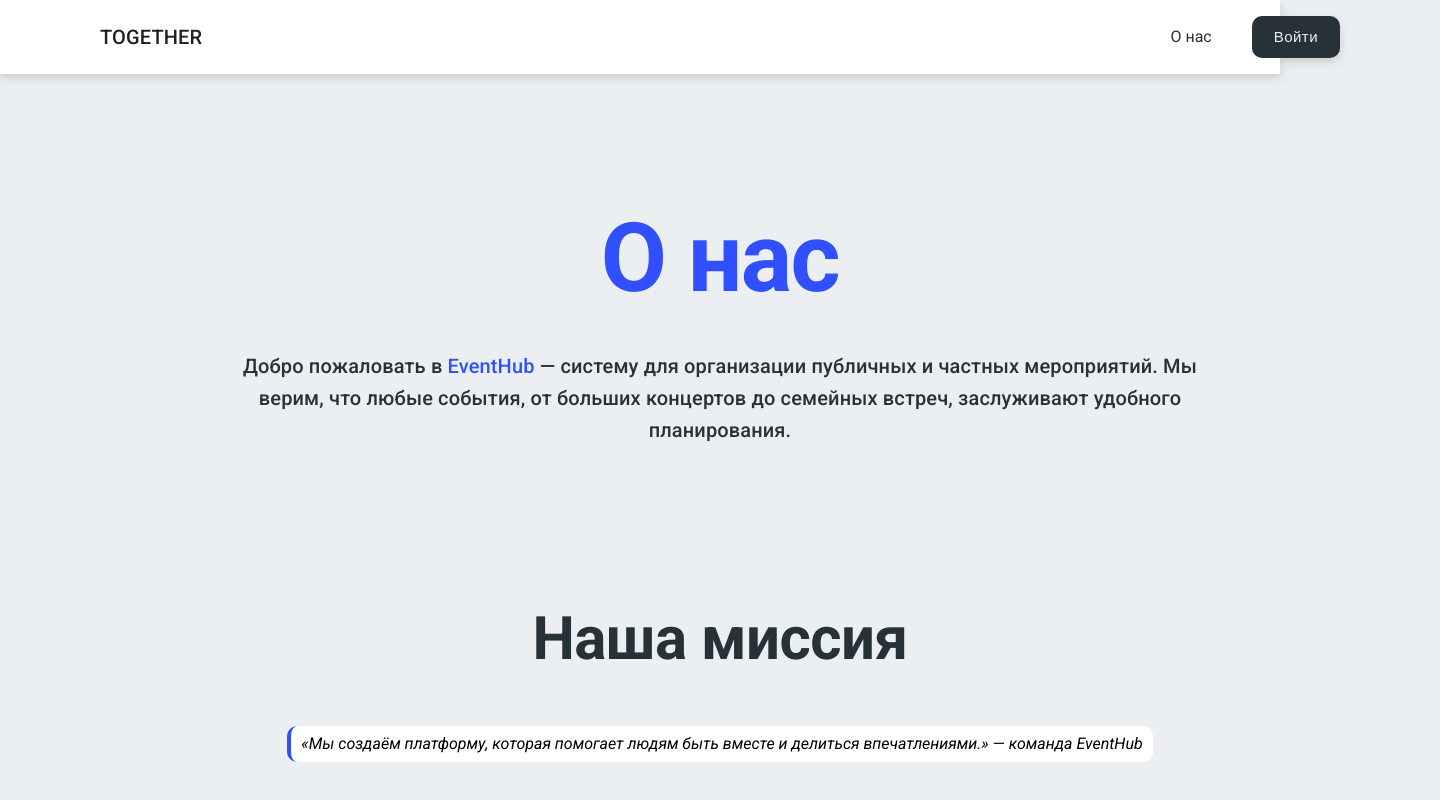
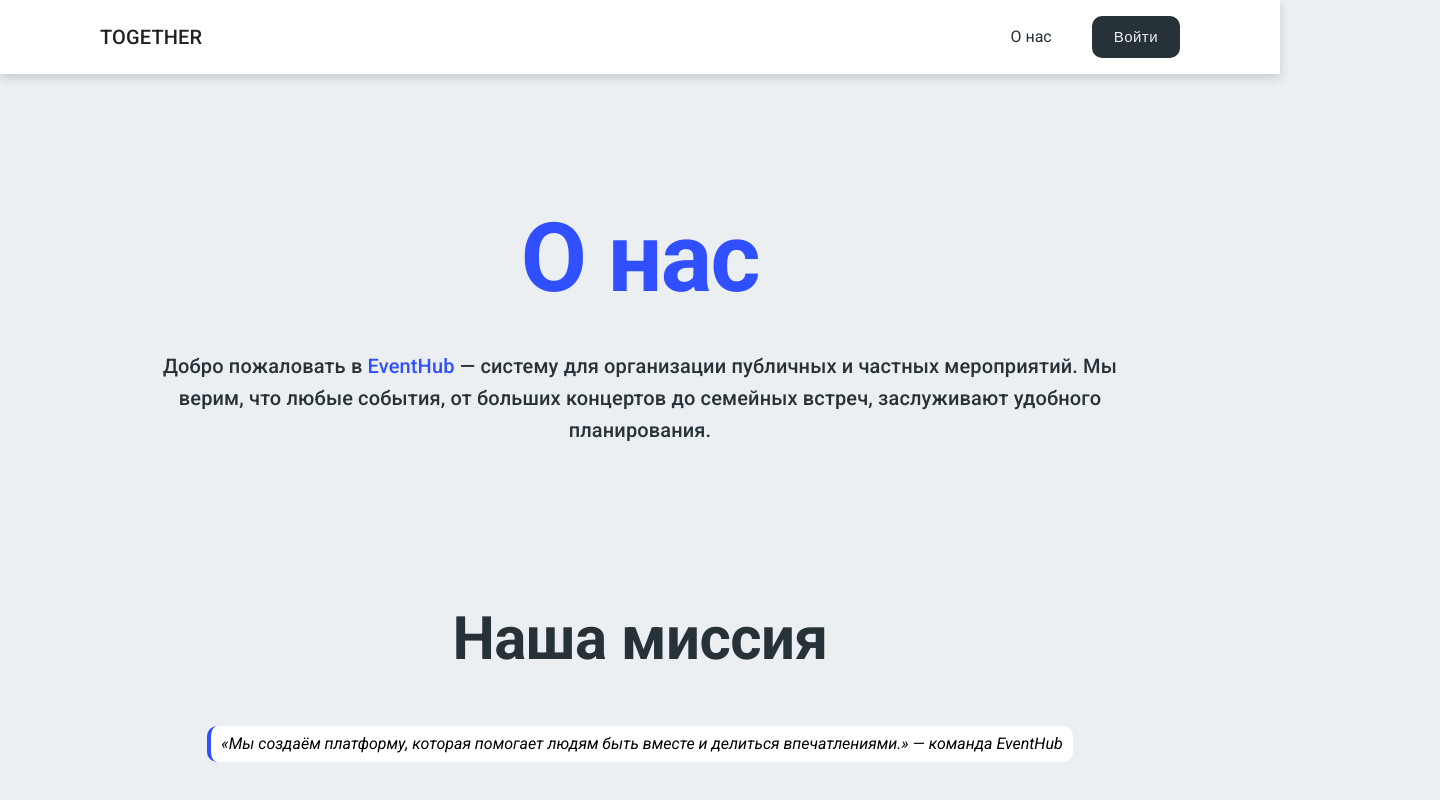
Before and after one commit to AlexandrNikolaenko/EventHub, a plain HTML site: page about.html in a window 1280 px wide. Shown: the top 800 px of the page, 1440 px wide, since content can reach past the window. Drawn offline with Linux system fonts and the light colour scheme.

Commit message:
fix:  wrapper

```diff
--- a/about.html
+++ b/about.html
@@ -4,6 +4,7 @@
     <meta charset="UTF-8">
     <meta name="keywords" content="о нас, команда, eventhub, мероприятия">
     <meta name="description" content="Информация о команде проекта EventHub">
+    <meta name="viewport" content="width=device-width, initial-scale=1.0">
     <title>О нас — EventHub</title>
     <link rel="stylesheet" href="./styles/global.css">
     <link rel="stylesheet" href="./styles/about.css">
--- a/styles/global.css
+++ b/styles/global.css
@@ -140,5 +140,6 @@ main {
     margin: 0;
     padding: 0 100px;
     width: 100%;
+    max-width: calc(100vw - 200px);
   }
 }
--- a/styles/layout.css
+++ b/styles/layout.css
@@ -2,10 +2,12 @@
 
 header {
   width: 100%;
+  max-width: 100vw;
   position: fixed;
   padding: 16px 0;
   background-color: white;
   filter: var(--shadow-light);
+  z-index: 100;
 }
 
 header .wrapper {
```
Also changed, not shown: index.html (+1 -0 lines), login.html (+1 -0 lines).
